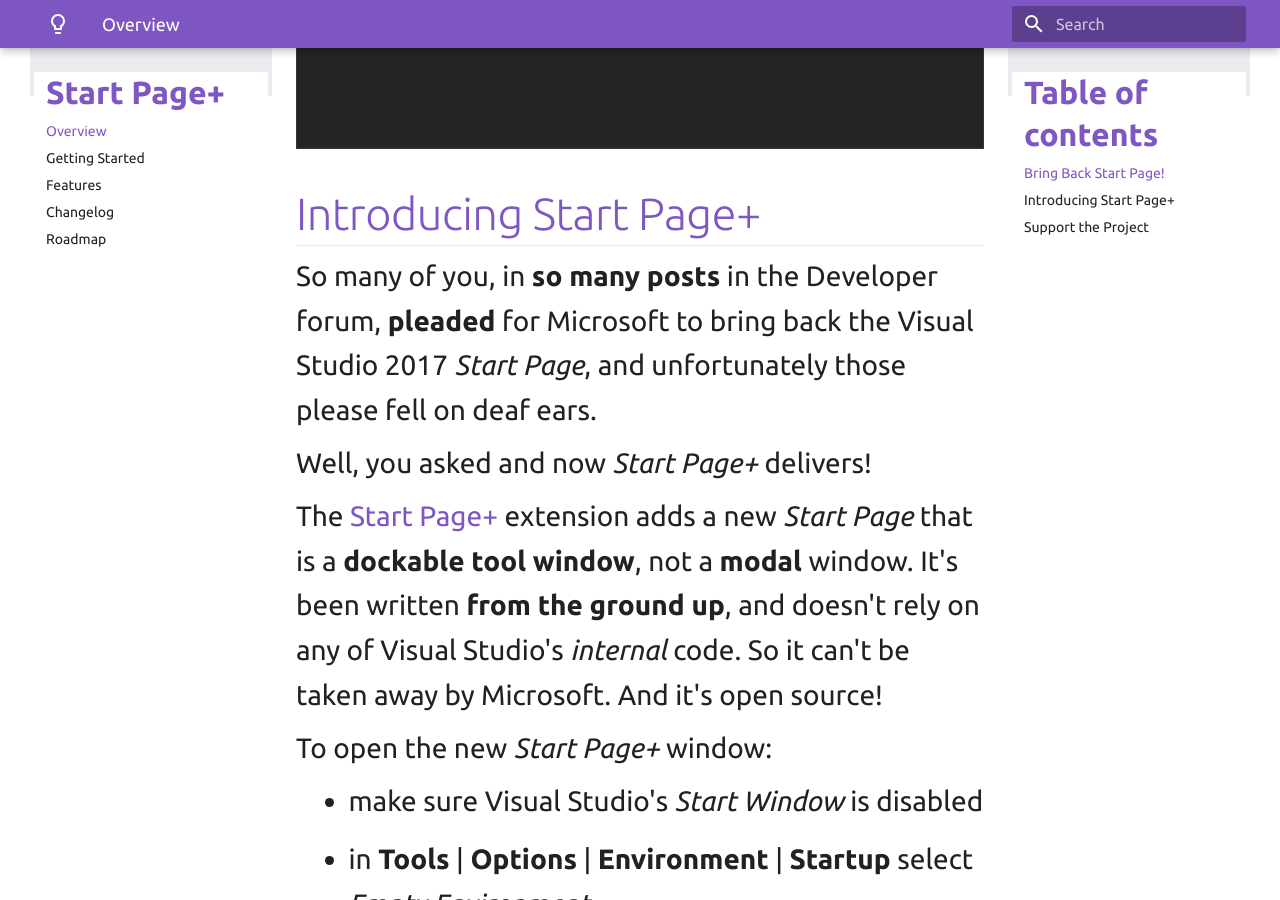
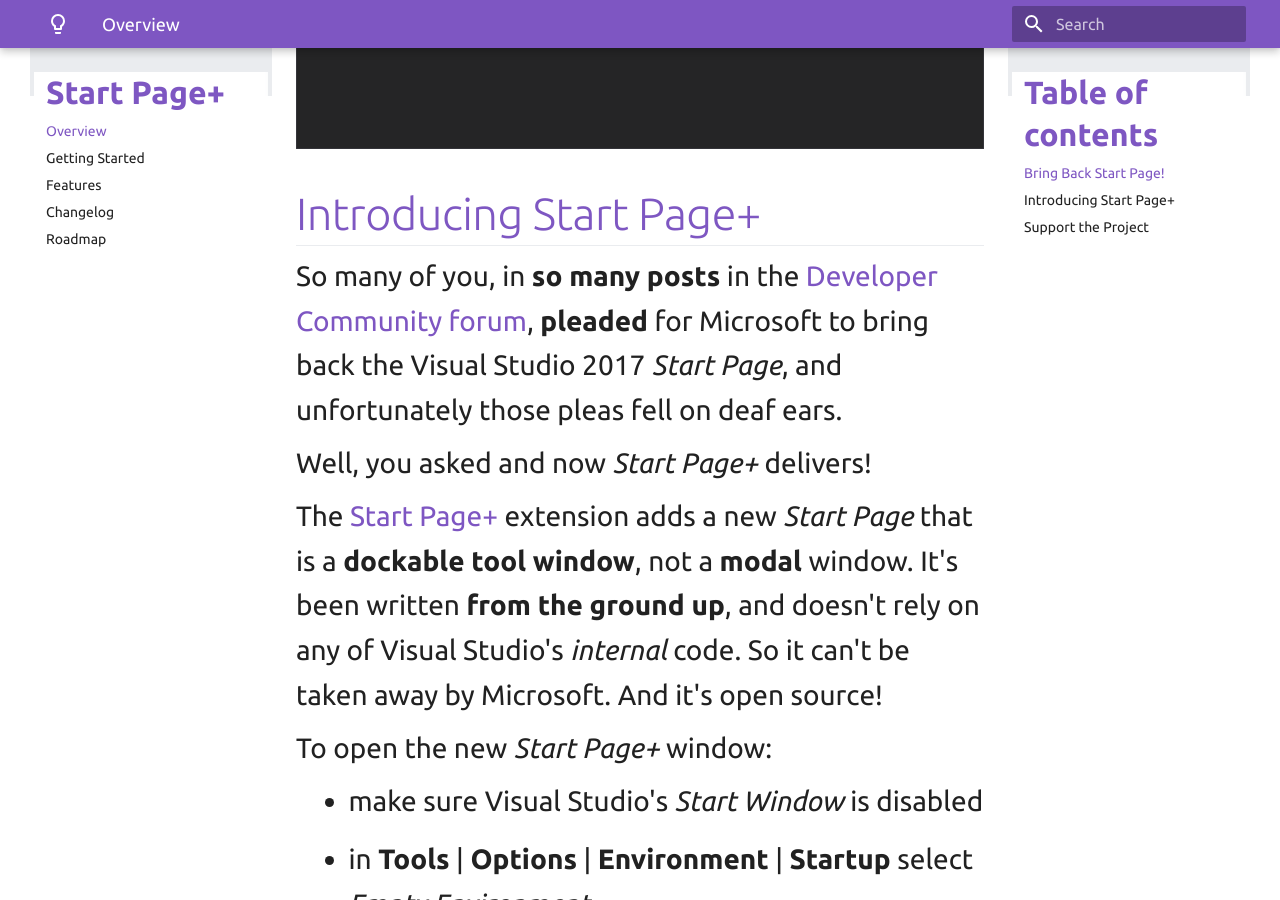
Before and after one commit to luminous-software/start-page-plus, an MkDocs documentation site: the page built from docs-source/index.md, in a window 1280 px wide and 900 px high, scrolled down 2866 px. Built offline with MkDocs 1.6.1 and Material for MkDocs 9.7.7, drawn with Linux system fonts in a browser that asks for light colours; old or Windows-style settings are respelled for this version of MkDocs.

Commit message:
Update documentation source files

```diff
--- a/docs-source/index.md
+++ b/docs-source/index.md
@@ -63,15 +63,18 @@
 
 ## Bring Back Start Page!
 
-When Visual Studio 2019 was released, many developers were dismayed to find that the _Start Page_ had been completely
-replaced by the new _Start Window_ (a big **modal** dialog window, with no room for _Developer News_).
+When Visual Studio 2019 was released, many developers were dismayed to find that the _Start Page_
+had been completely replaced by the new _Start Window_ (a big **modal** dialog window, with no room
+for _Developer News_).
 
 ![Start Window](assets/images/start-window-dark.png)
 
 ## Introducing Start Page+
 
-So many of you, in **so many posts** in the Developer forum, **pleaded** for Microsoft to bring back the Visual Studio 2017
-_Start Page_, and unfortunately those please fell on deaf ears.
+So many of you, in **so many posts** in the [Developer Community forum][developer-community-forum-url], **pleaded** for Microsoft to bring back the Visual Studio 2017
+_Start Page_, and unfortunately those pleas fell on deaf ears.
+
+[developer-community-forum-url]: https://developercommunity.visualstudio.com/search.html?f=&type=question+OR+problem+OR+idea&type=question+OR+problem+OR+idea&c=&redirect=search%2Fsearch&sort=relevance&q=start+page
 
 Well, you asked and now _Start Page+_ delivers!
 
```
Also changed, not shown: README.md (+4 -2 lines), docs-source/marketplace.md (+4 -2 lines).
